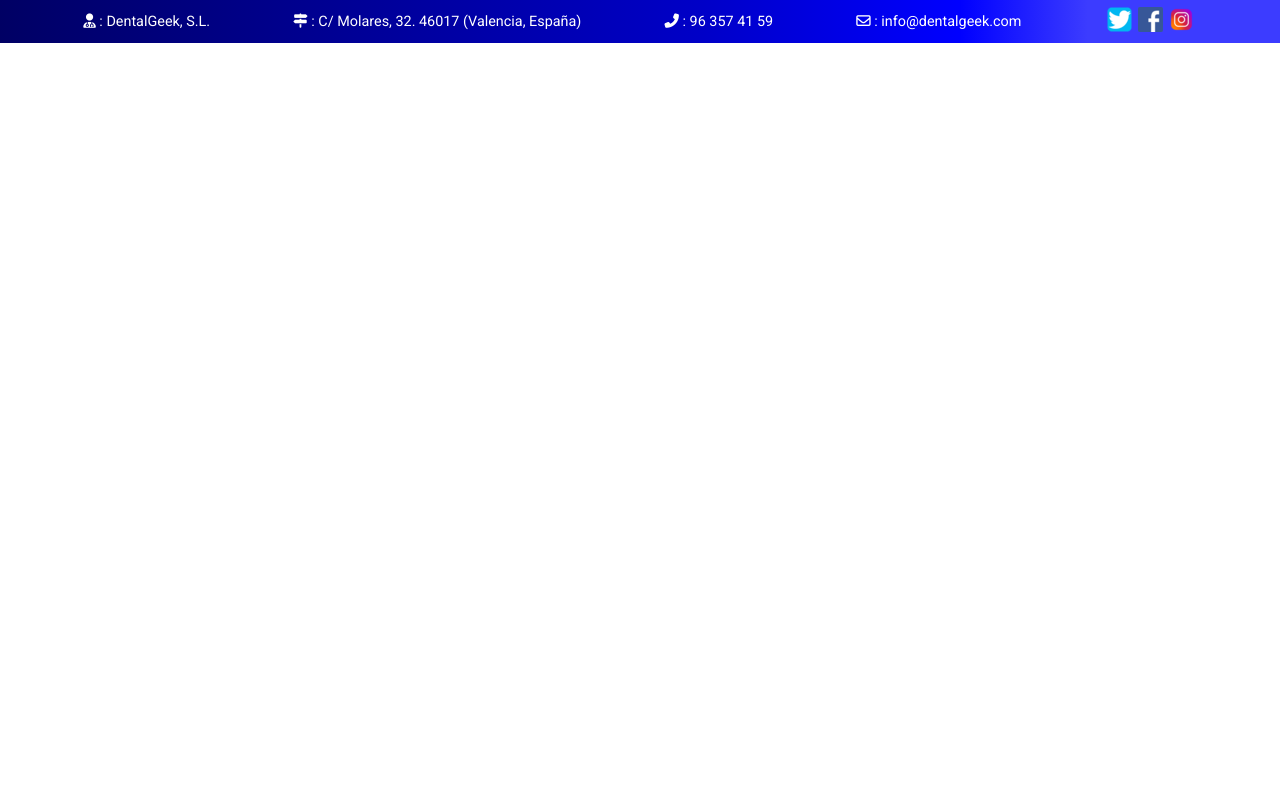
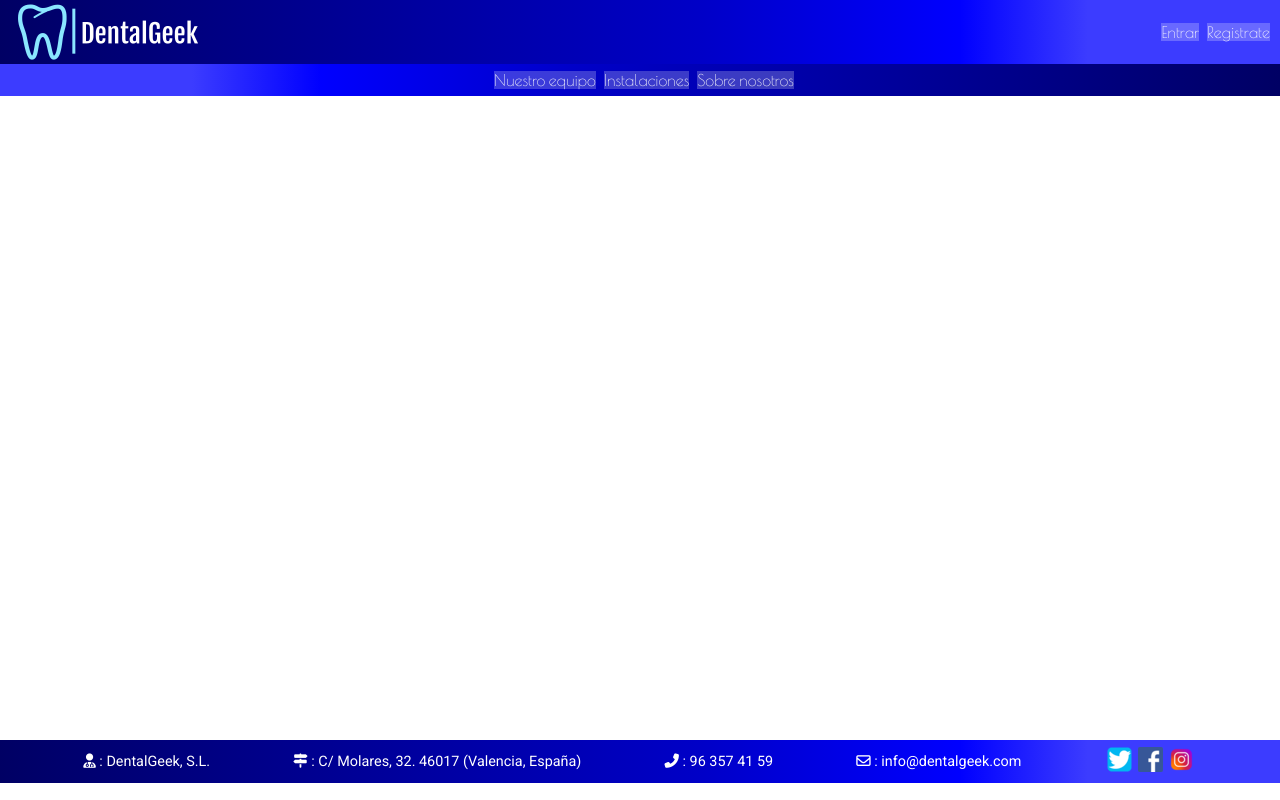
Before and after one commit to Kronapsys/dental-clinic-frontend, a React (Create React App) app: page /profile in a window 1280 px wide. Built offline with nearby package versions, Linux system fonts and the light colour scheme.

Commit message:
add component customerProfile

```diff
--- a/src/App.js
+++ b/src/App.js
@@ -5,6 +5,7 @@ import Footer from './components/Footer/Footer';
 import Login from './containers/LogIn/LogIn';
 import Staff from './containers/Staff/Staff';
 import Register from './containers/Register/Register';
+import Profile from './containers/Profile/Profile';
 
 function App() {
   return (
@@ -17,6 +18,7 @@ function App() {
           <Route path="/logIn" exact component={Login}/>
           <Route path='/staff' exact component={Staff}/>
           <Route path='/register' exact component={Register}/>
+          <Route path='/profile' exact component={Profile}/>
         </Switch>
 
         <Footer/>
--- a/src/containers/Profile/Profile.css
+++ b/src/containers/Profile/Profile.css
@@ -0,0 +1,4 @@
+.profile {
+    height: 80.5vh;
+
+}
--- a/src/containers/Profile/Profile.jsx
+++ b/src/containers/Profile/Profile.jsx
@@ -0,0 +1,19 @@
+import React from 'react';
+import './Profile.css';
+import Header from '../../components/Header/Header';
+import NavBar from '../../components/Navbar/NavBar';
+
+const Profile = () => {
+
+    return(
+        <div>
+            <Header></Header>
+            <NavBar></NavBar>
+        <div className='profile'>
+
+        </div>
+        </div>
+    );
+};
+
+export default Profile;
--- a/src/containers/Register/Register.jsx
+++ b/src/containers/Register/Register.jsx
@@ -39,6 +39,7 @@ const Register = () => {
             name: dataRegister.name,
             surname: dataRegister.surname,
             address: dataRegister.address,
+            telephone: dataRegister.telephone,
             email: dataRegister.email,
             password: dataRegister.password
 
```
Also changed, not shown: src/components/customerProfile/customerProfile.css (added), src/components/customerProfile/customerProfile.jsx (added).
